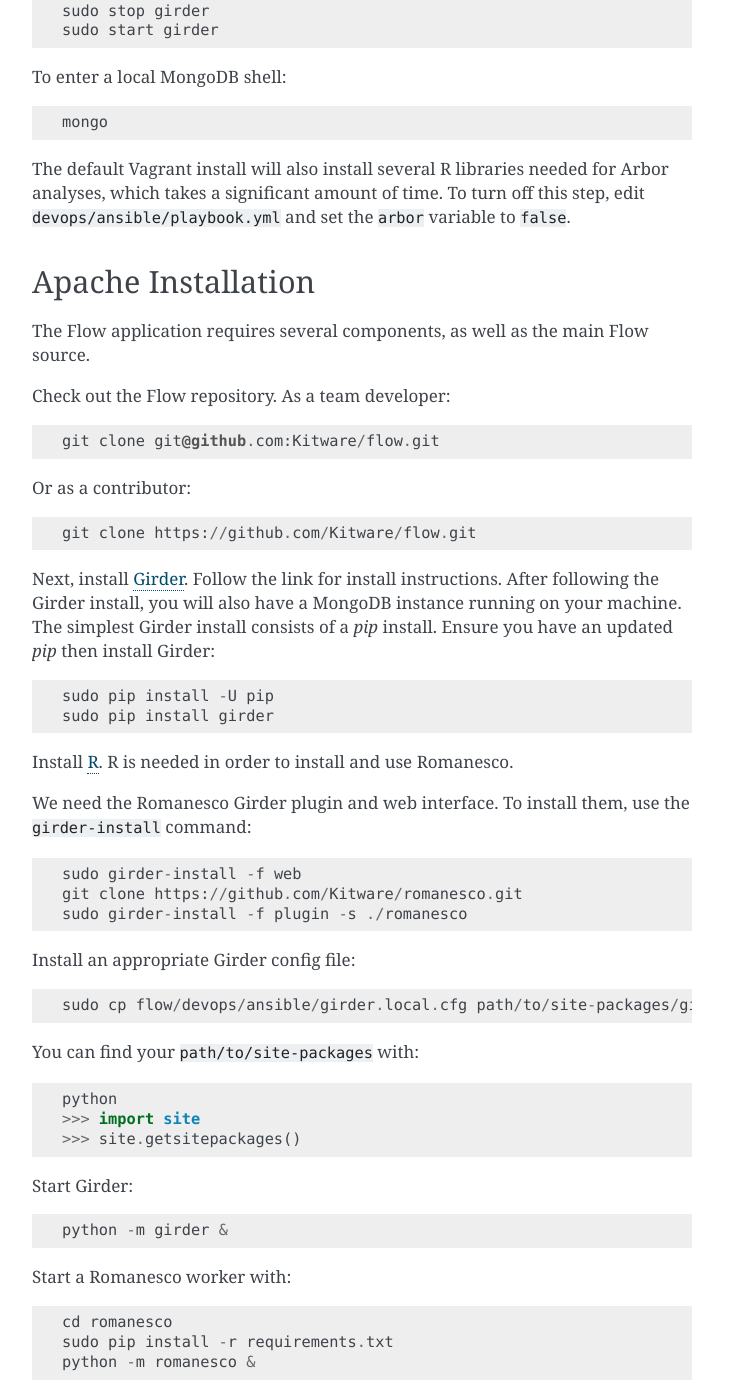
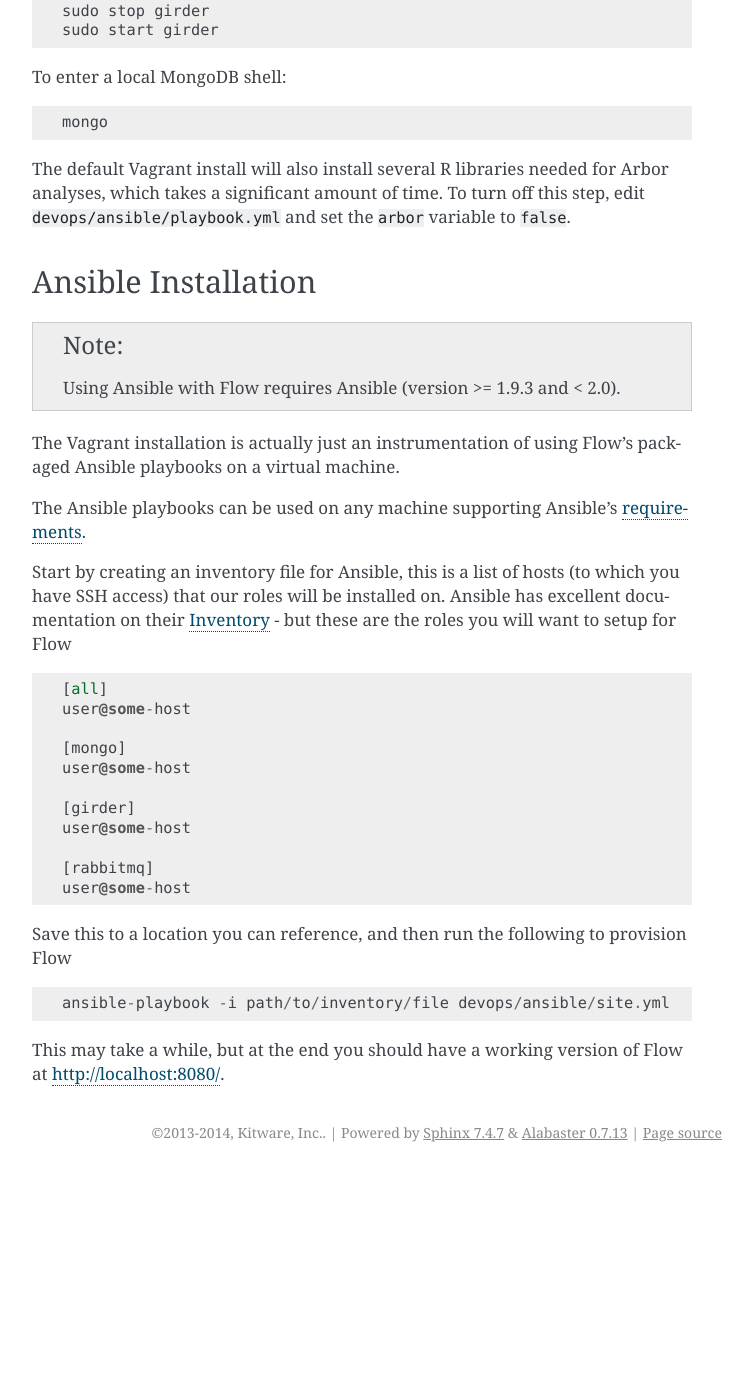
Before and after one commit to Kitware/flow, a Sphinx documentation site: the page built from docs/installation.rst, in a window 1280 px wide and 1400 px high, scrolled down 891 px. Shown: the whole window, without its empty margins (388-1140 px from the left). Built offline with Sphinx 7.4.7, drawn with Linux system fonts in a browser that asks for light colours; the version number is read from the project's files by our own code; after the commit the page ends 2063 px from its top, so only the background shows below that; some of the changed text lies outside the part shown.

Commit message:
Add Ansible installation docs

```diff
--- a/docs/installation.rst
+++ b/docs/installation.rst
@@ -49,110 +49,34 @@
 which takes a significant amount of time. To turn off this step, edit
 ``devops/ansible/playbook.yml`` and set the ``arbor`` variable to ``false``.
 
-Apache Installation
+Ansible Installation
 --------------------
 
-The Flow application requires several components, as well as the main
-Flow source.
+.. note::
+   Using Ansible with Flow requires Ansible (version >= 1.9.3 and < 2.0).
 
-Check out the Flow repository. As a team developer: ::
+The Vagrant installation is actually just an instrumentation of using Flow's packaged Ansible playbooks on a virtual machine.
 
-    git clone git@github.com:Kitware/flow.git
+The Ansible playbooks can be used on any machine supporting Ansible's `requirements <http://docs.ansible.com/ansible/intro_installation.html#basics-what-will-be-installed>`_.
 
-Or as a contributor: ::
+Start by creating an inventory file for Ansible, this is a list of hosts (to which you have SSH access) that our roles will be installed on. Ansible has excellent documentation on their `Inventory <http://docs.ansible.com/ansible/intro_inventory.html>`_ - but these are the roles you will want to setup for Flow ::
 
-    git clone https://github.com/Kitware/flow.git
+  [all]
+  user@some-host
 
-Next, install `Girder
-<http://girder.readthedocs.org/en/latest/installation.html>`_.  Follow the link
-for install instructions.  After following the Girder install, you will also
-have a MongoDB instance running on your machine. The simplest Girder install
-consists of a `pip` install. Ensure you have an updated `pip` then install
-Girder: ::
+  [mongo]
+  user@some-host
 
-    sudo pip install -U pip
-    sudo pip install girder
+  [girder]
+  user@some-host
 
-Install `R <http://www.r-project.org/>`_.  R is needed in order to install
-and use Romanesco.
+  [rabbitmq]
+  user@some-host
 
-We need the Romanesco Girder plugin and web interface.  To install them, use
-the ``girder-install`` command: ::
 
-    sudo girder-install -f web
-    git clone https://github.com/Kitware/romanesco.git
-    sudo girder-install -f plugin -s ./romanesco
+Save this to a location you can reference, and then run the following to provision Flow ::
 
-Install an appropriate Girder config file: ::
+  ansible-playbook -i path/to/inventory/file devops/ansible/site.yml
 
-    sudo cp flow/devops/ansible/girder.local.cfg path/to/site-packages/girder/conf/
 
-You can find your ``path/to/site-packages`` with: ::
-
-    python
-    >>> import site
-    >>> site.getsitepackages()
-
-Start Girder: ::
-
-    python -m girder &
-
-Start a Romanesco worker with: ::
-
-    cd romanesco
-    sudo pip install -r requirements.txt
-    python -m romanesco &
-
-Flow requires npm and Grunt, which should already have been
-installed as part of the Girder installation: ::
-
-    curl -sL https://deb.nodesource.com/setup | sudo bash -
-    sudo apt-get install nodejs
-    sudo npm install -g grunt
-
-Enter the source folder and build out all the npm dependencies: ::
-
-    cd flow
-    npm install
-
-If you modify the Flow source, you can rebuild the app: ::
-
-    grunt init
-    grunt
-
-If you are using Apache, use something like the following file in the
-``sites-available`` folder (you can simply replace the `default` file there):
-
-.. code-block:: apacheconf
-
-    Listen 9080
-
-    <VirtualHost *:9080>
-        DocumentRoot /path/to/flow/app
-        ProxyPass /girder http://localhost:9000
-        ProxyPassReverse /girder http://localhost:9000
-    </VirtualHost>
-
-You will need the proxy and proxy_html Apache modules: ::
-
-    sudo a2enmod proxy
-    sudo a2enmod proxy_http
-
-After restarting Apache (``sudo apache2ctl restart``), visit your Girder web
-interface at `http://localhost:9080/girder <http://localhost:9080/girder>`_ to
-enable the Romanesco plugin from the admin console.  A restart of Girder is
-required to fully enable the Romanesco plugin.
-
-Now you should be able to visit the running Flow instance at
-`http://localhost:9080 <http://localhost:9080>`_.
-
-.. note::
-    If you hit any ``npm`` errors in the install process, execute the following and retry the steps: ::
-
-        sudo rm -rf ~/tmp
-        sudo rm -rf ~/.npm
-
-.. note::
-    If you hit any ``pip`` errors in the installation of Girder, execute the following and retry: ::
-
-        sudo pip install -U pip
+This may take a while, but at the end you should have a working version of Flow at `http://localhost:8080/ <http://localhost:8080/>`_.
```
